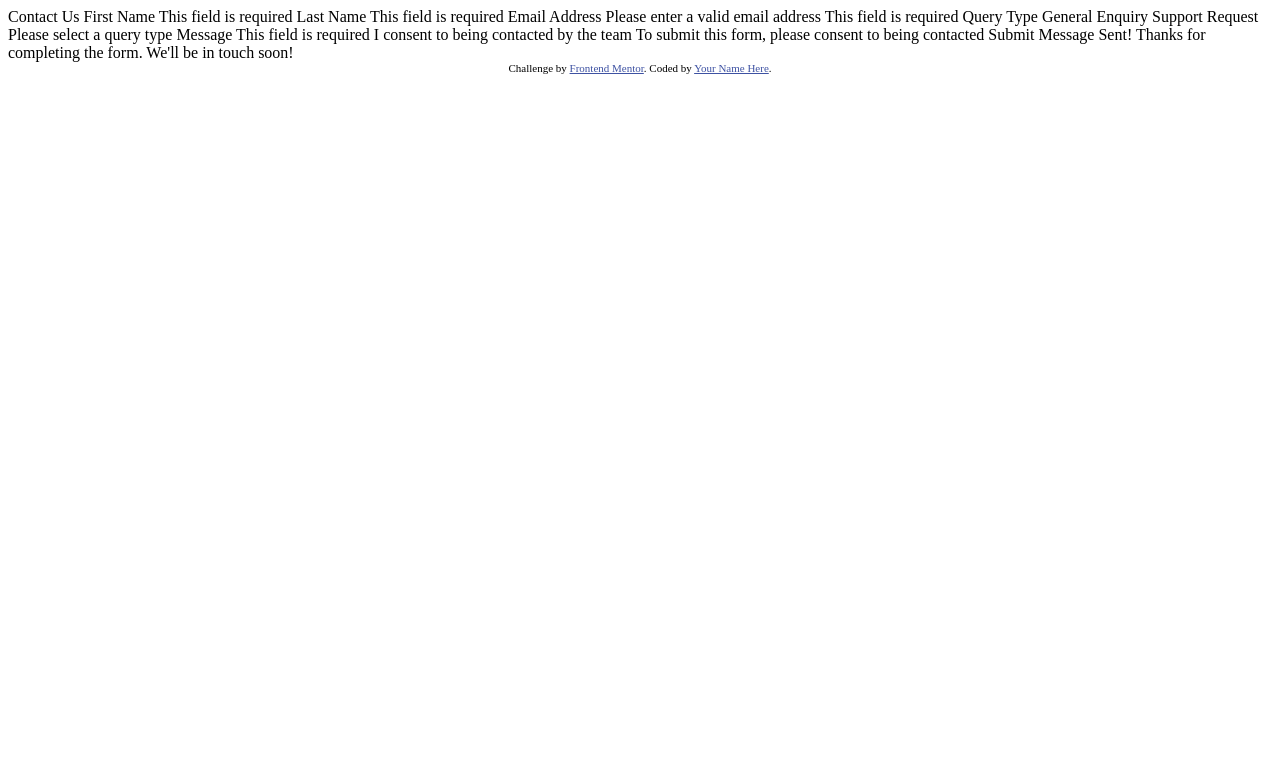
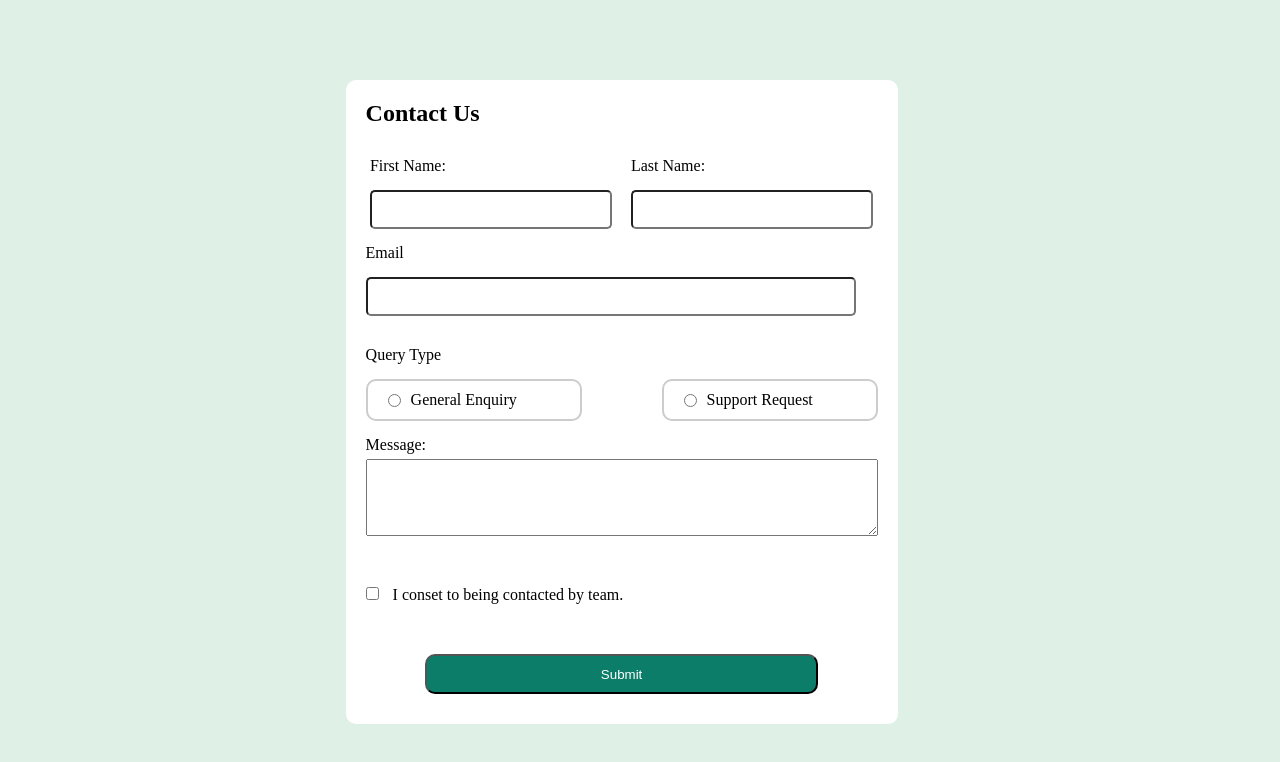
Before and after one commit to aditya26011/form-main, a plain HTML site: page contact-form-main/index.html in a window 1280 px wide. Drawn offline with Linux system fonts and the light colour scheme.

Commit message:
html and css done

```diff
--- a/contact-form-main/index.html
+++ b/contact-form-main/index.html
@@ -1,52 +1,64 @@
 <!DOCTYPE html>
 <html lang="en">
   <head>
-  <meta charset="UTF-8">
-  <meta name="viewport" content="width=device-width, initial-scale=1.0"> <!-- displays site properly based on user's device -->
+    <meta charset="UTF-8" />
+    <meta name="viewport" content="width=device-width, initial-scale=1.0" />
+    <!-- displays site properly based on user's device -->
 
-  <link rel="icon" type="image/png" sizes="32x32" href="./assets/images/favicon-32x32.png">
-
+    <link
+      rel="icon"
+      type="image/png"
+      sizes="32x32"
+      href="./assets/images/favicon-32x32.png"
+    />
+    <link rel="stylesheet" href="styles.css" />
     <title>Frontend Mentor | Contact form</title>
 
     <!-- Feel free to remove these styles or customise in your own stylesheet 👍 -->
-  <style>
-    .attribution { font-size: 11px; text-align: center; }
-    .attribution a { color: hsl(228, 45%, 44%); }
-  </style>
   </head>
   <body>
-
-  Contact Us
-
-  First Name
-  This field is required
-
-  Last Name
-  This field is required
-
-  Email Address
-  Please enter a valid email address
-  This field is required
-
-  Query Type
-  General Enquiry
-  Support Request
-  Please select a query type
-
-  Message
-  This field is required
-
-  I consent to being contacted by the team
-  To submit this form, please consent to being contacted
-
-  Submit
-
-  Message Sent!
-  Thanks for completing the form. We'll be in touch soon!
-
-  <div class="attribution">
-    Challenge by <a href="https://www.frontendmentor.io?ref=challenge">Frontend Mentor</a>.
-    Coded by <a href="#">Your Name Here</a>.
+    <div class="wrapper">
+      <div class="form-wrapper">
+        <h2>Contact Us</h2>
+        <form class="form">
+          <div class="group">
+            <div class="label">
+              <label for="First"> First Name:</label>
+              <input type="text" class="input-class" />
+            </div>
+            <div class="label">
+              <label for="Last"> Last Name:</label>
+              <input type="text" class="input-class" />
+            </div>
+          </div>
+          <div class="email">
+            <label for="Email">Email</label>
+            <input type="email" class="input-class" />
+          </div>
+          <p>Query Type</p>
+          <div class="query-type">
+            <div class="radio-btn">
+              <input type="radio" name="queryType" value="query" />
+              <span>General Enquiry</span>
+            </div>
+            <div class="radio-btn">
+              <input type="radio" name="queryType" value="query" />
+              <span>Support Request</span>
+            </div>
+          </div>
+          <div class="msg">
+            <label for="message">Message:</label>
+            <textarea name="message" id="msg" cols="90" rows="5"></textarea>
+          </div>
+          <div class="check-box">
+            <input type="checkbox" />
+            <span>I conset to being contacted by team.</span>
+          </div>
+          <div class="submit-btn">
+            <button type="submit">Submit</button>
+          </div>
+        </form>
+      </div>
     </div>
   </body>
 </html>
--- /dev/null
+++ b/contact-form-main/styles.css
@@ -0,0 +1,104 @@
+* {
+  margin: 0;
+  padding: 0;
+}
+
+.wrapper {
+  height: 100vh;
+  background-color: hsl(148, 38%, 91%);
+}
+
+.form-wrapper {
+  position: absolute;
+  background-color: hsl(0, 0%, 100%);
+  width: 40%;
+  height: auto;
+  top: 10%;
+  left: 27%;
+  border-radius: 10px;
+  padding: 20px;
+}
+
+.form {
+  margin-top: 25px;
+}
+
+.group {
+  display: flex;
+  gap: 10px;
+  /* justify-content: space-between; */
+  font-size: medium;
+  width: auto;
+}
+.label {
+  display: flex;
+  flex-direction: column;
+  flex-wrap: wrap;
+  align-content: space-around;
+  width: 400px;
+
+  padding-top: 5px;
+}
+
+.input-class {
+  width: 95%;
+  height: 35px;
+  border-radius: 5px;
+  margin: 15px 0px;
+}
+
+p {
+  margin: 15px 0px;
+}
+
+.query-type {
+  display: flex;
+  gap: 80px;
+}
+
+.radio-btn {
+  width: 100%;
+  display: flex;
+  align-items: center;
+  border: 2px solid #ccc;
+  border-radius: 10px;
+  padding: 10px 20px;
+  cursor: pointer;
+}
+.radio-btn span {
+  margin-left: 10px;
+}
+
+.msg {
+  margin: 15px 0px;
+  display: flex;
+  flex-direction: column;
+}
+
+.msg label {
+  margin-bottom: 5px;
+}
+
+.check-box {
+  margin: 50px 0px;
+}
+
+.check-box span {
+  margin: 10px;
+}
+
+.submit-btn {
+  margin: 10px;
+  display: flex;
+  justify-content: center;
+  align-items: center;
+}
+
+button {
+  width: 80%;
+  height: 40px;
+  border-radius: 10px;
+  background-color: hsl(169, 82%, 27%);
+  color: hsl(0, 0%, 100%);
+  cursor: pointer;
+}
```
Lines whose indentation alone changed are shown as unchanged.
